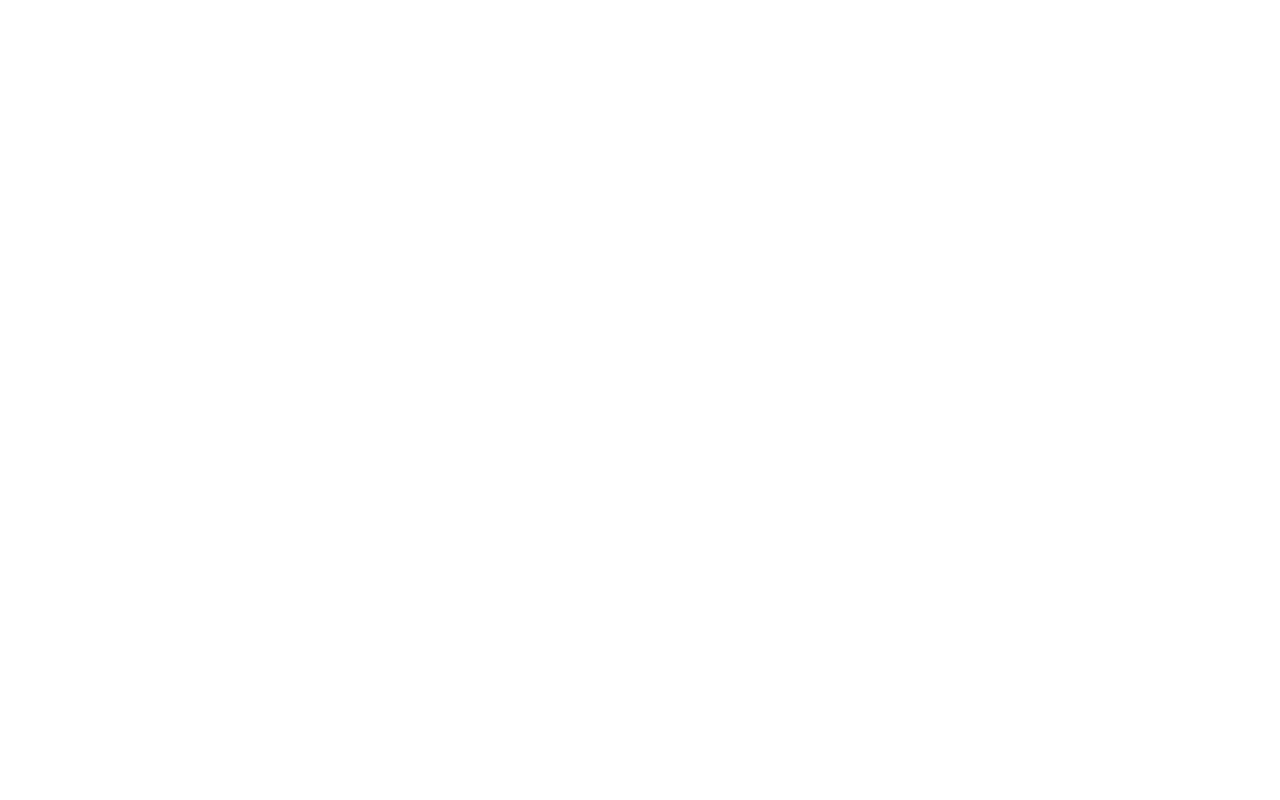
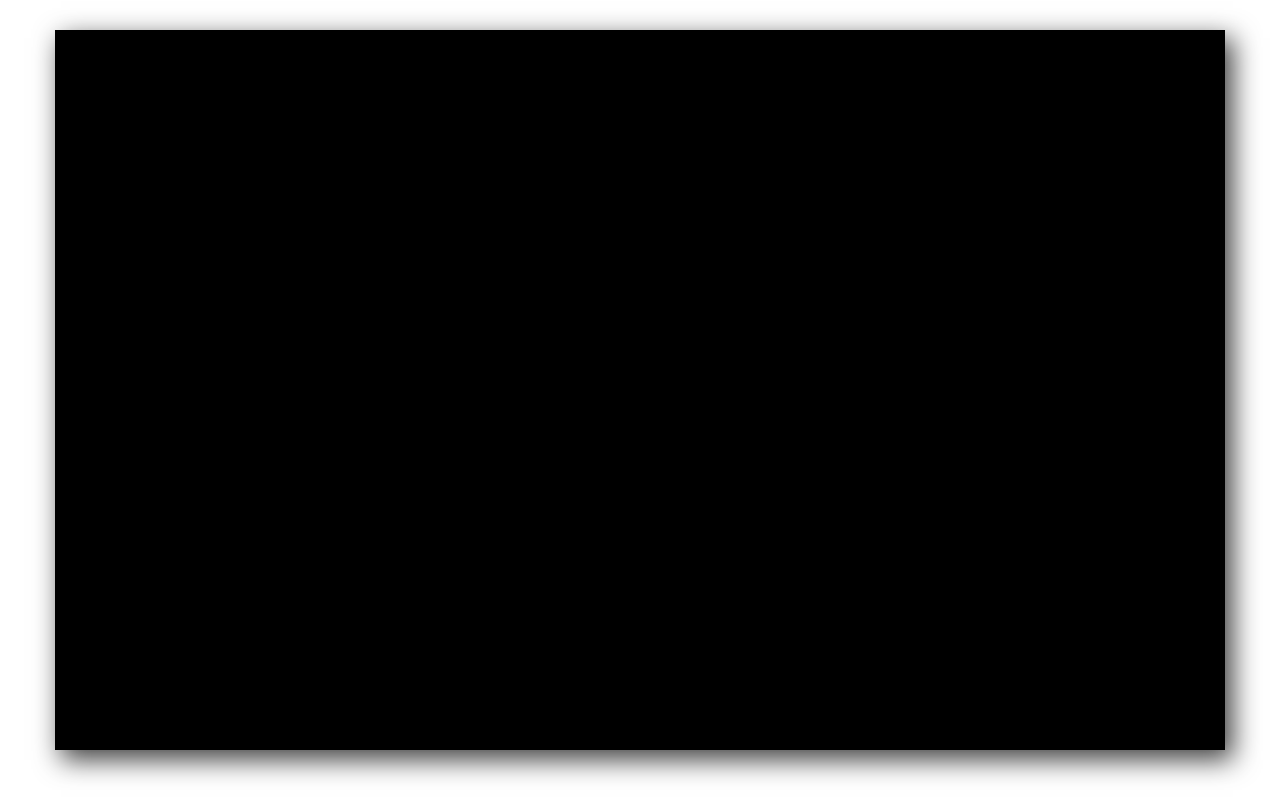
Before and after one commit to juania1-1529573/Radar-Chart-NBA-MVP, a plain HTML site: page index.html in a window 1280 px wide. Drawn offline with nearby package versions, Linux system fonts and the light colour scheme.

Commit message:
Added starter code

```diff
--- a/index.html
+++ b/index.html
@@ -6,5 +6,23 @@
     <script src="http://code.jquery.com/jquery-1.10.2.js"></script>
     <script src="http://code.jquery.com/ui/1.11.1/jquery-ui.js"></script>
 
+    <div class="container">
+      <div class="container-wrapper">
+        <div class="left-side-container">
+          <!-- <select id="year-select" class="form-control">
+          <option id="selected" selected value="all">Choose an Iconic Game</option>
+          <option id="selected" value="3/28/03">55 vs Michael Jordan</option>
+          <option id="selected" value="12/20/05">62 vs Dallas</option>
+          <option id="selected" value="1/22/06">81-Point Game</option>
+          <option id="selected" value="4/13/16">Last Game</option>
+          </select> -->
+
+
+        </div>
+        <div class='right-side-container'>
+          <div id="chart-area"></div>
+        </div>
+      </div>
+    </div>
   </body>
 </html>
--- a/style.css
+++ b/style.css
@@ -0,0 +1,72 @@
+.container {
+  display: flex;
+  min-width: 1150px;
+  min-height: 700px;
+  justify-content: center;
+  align-items: center;
+  margin-top: 30px;
+}
+
+.container-wrapper{
+  min-width: 1150px;
+  min-height: 700px;
+  background-color: black;
+  display: flex;
+  box-shadow: 7px 9px 25px 1px rgba(0,0,0,0.74);
+}
+
+.left-side-container{
+  min-width: 300px;
+  min-height: 100%;
+  border-radius: 2%;
+  display: flex;
+  justify-content: center;
+  align-content: center;
+}
+
+.right-side-container{
+  min-width: 870px;
+  background-color: black;
+  min-height: 90vh;
+  border-radius: 2%;
+}
+
+#chart-area {
+  background: url("bball.png") no-repeat;
+  background-size: auto;
+  width: 870px;
+  background-color: black;
+}
+
+/*  */
+/*  */
+/* CSS Reset */
+/*  */
+/*  */
+html, body, header, nav, h1, a,
+ul, li, strong, main, button, i,
+section, img, div, h2, p, form,
+fieldset, label, input, textarea,
+span, article, footer, time, small {
+  margin: 0;
+  padding: 0;
+  border: 0;
+  outline: 0;
+  font: inherit;
+  color: inherit;
+  text-align: inherit;
+  text-decoration: inherit;
+  vertical-align: inherit;
+  box-sizing: inherit;
+  background: transparent;
+}
+
+ul {
+  list-style: none;
+}
+
+img {
+  display: block;
+  width: 100%;
+  height: auto;
+}
```
Also changed, not shown: bball.png (added). Lines whose indentation alone changed are shown as unchanged.
